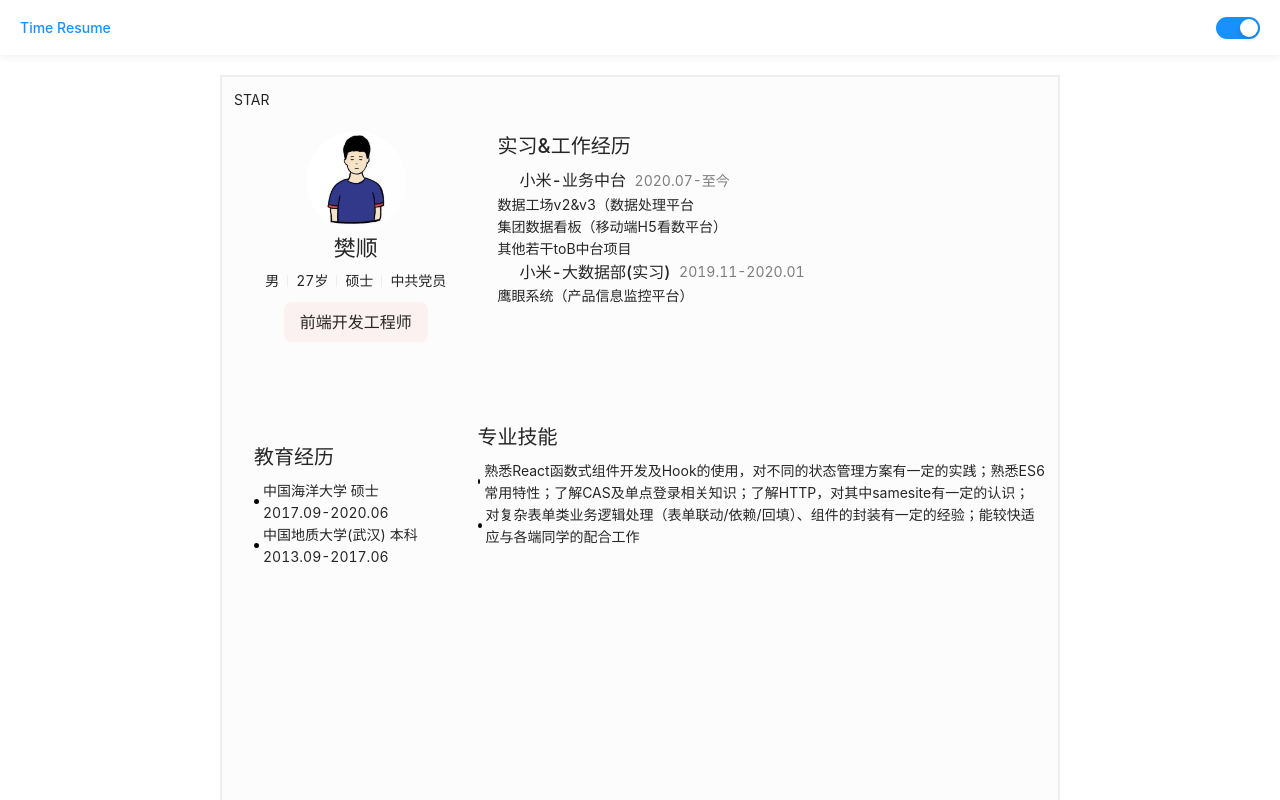
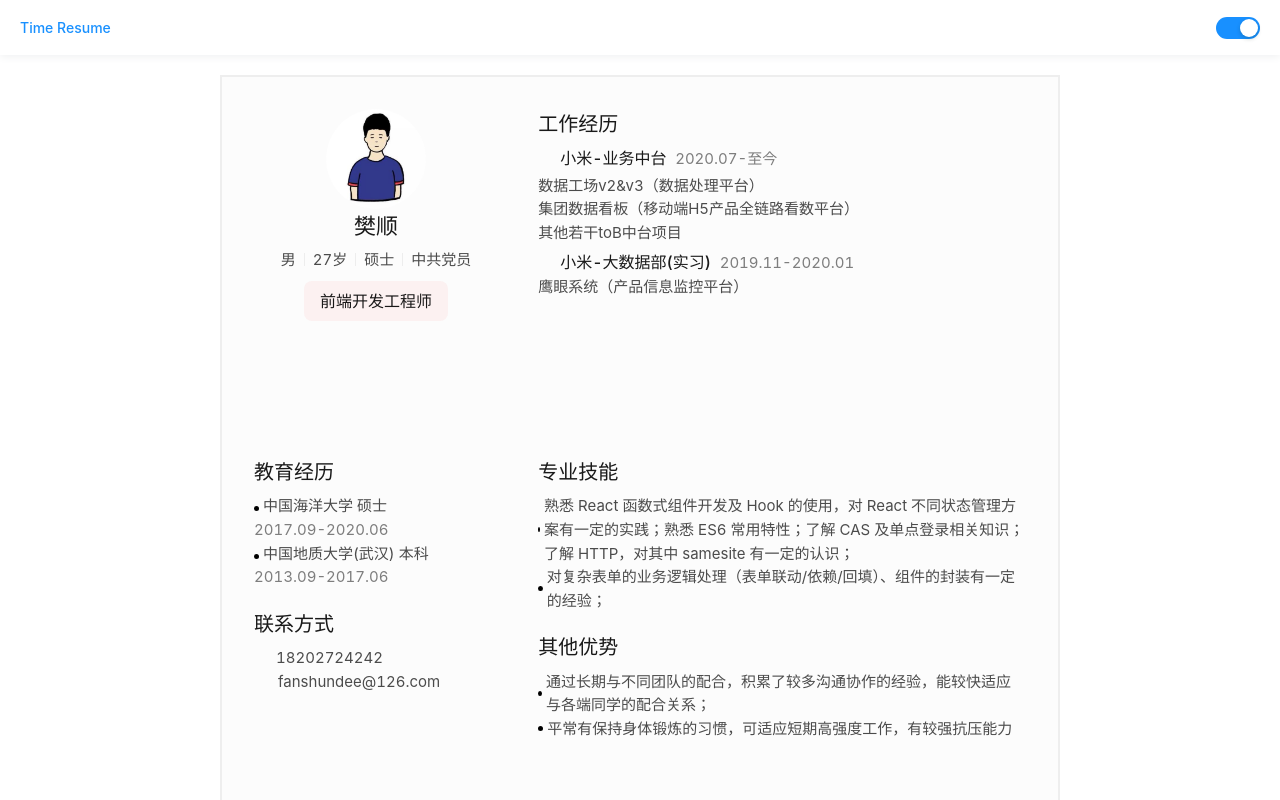
Before and after one commit to NorthwesternDirector/BeiJing, a React (Create React App) app: page /time#/resume in a window 1280 px wide. Shown: the top 800 px of the page. Built offline with nearby package versions, Linux system fonts and the light colour scheme.

Commit message:
feat: res

```diff
--- a/src/components/IconFont/index.js
+++ b/src/components/IconFont/index.js
@@ -2,7 +2,7 @@
 import { createFromIconfontCN } from '@ant-design/icons'
 
 const IconFont = createFromIconfontCN({
-  scriptUrl: ['//at.alicdn.com/t/font_1538571_43jqfqext28.js'],
+  scriptUrl: ['//at.alicdn.com/t/font_1538571_55v99e5fvfq.js'],
 })
 
 export default IconFont
--- a/src/views/resume/index.js
+++ b/src/views/resume/index.js
@@ -10,7 +10,6 @@ const cx = classNames.bind(styles)
 const Resume = () => {
   return (
     <div className={cx('out')}>
-      STAR
       <div className={cx('top')}>
         <div>
           <Avatar size="large" src={img} className={cx('customAvatar')} />
@@ -23,19 +22,22 @@ const Resume = () => {
             <Divider type="vertical" />
             中共党员
           </p>
-          <div className={cx('jd-tag', 'h4--light')}>前端开发工程师</div>
+          <div className={cx('jd-tag', 'h3--light', 'margin20')}>前端开发工程师</div>
         </div>
         <div>
-          <div className={cx('h2', 'margin6')}>实习&工作经历</div>
-          <div className={cx('line')}>
+          <div className={cx('h2', 'margin6')}>工作经历</div>
+          <div className={cx('margin6')}>
+            <div className={cx('line', 'margin2')}>
               {/* <span className={cx('dot')} /> */}
               <IconFont type="icon-mi" className={cx('icon')} />
               <span className={cx('h4')}>小米-业务中台&nbsp;&nbsp;</span>
               <span className={cx('color-gray')}>2020.07-至今</span>
             </div>
-          <div>数据工场v2&v3（数据处理平台</div>
-          <div>集团数据看板（移动端H5看数平台）</div>
+            <div>数据工场v2&v3（数据处理平台）</div>
+            <div>集团数据看板（移动端H5产品全链路看数平台）</div>
             <div>其他若干toB中台项目</div>
+          </div>
+
           <div className={cx('line')}>
             {/* <span className={cx('dot')} /> */}
             <IconFont type="icon-mi" className={cx('icon')} />
@@ -48,27 +50,51 @@ const Resume = () => {
       <div className={cx('content')}>
         <div>
           <div className={cx('h2', 'margin6')}>教育经历</div>
+          <div>
+            <span className={cx('dot')} />
+            <span>中国海洋大学 硕士</span>
+            <br />
+            <span className={cx('color-gray')}>2017.09-2020.06</span>
+          </div>
+          <div className={cx('margin20')}>
+            <span className={cx('dot')} />
+            <span>中国地质大学(武汉) 本科</span>
+            <br />
+            <span className={cx('color-gray')}>2013.09-2017.06</span>
+          </div>
+          <div className={cx('h2', 'margin6')}>联系方式</div>
           <div className={cx('line')}>
-            <span className={cx('dot')} /> 中国海洋大学 硕士
-            <br />
-            2017.09-2020.06
+            <IconFont type="icon-dianhua" className={cx('icon')} /> 18202724242
           </div>
           <div className={cx('line')}>
-            <span className={cx('dot')} /> 中国地质大学(武汉) 本科
-            <br />
-            2013.09-2017.06
+            <IconFont type="icon-youxiang" className={cx('icon')} style={{ marginRight: 6 }} />
+            fanshundee@126.com
           </div>
         </div>
         <div>
+          <div className={cx('margin20')}>
             <div className={cx('h2', 'margin6')}>专业技能</div>
+            <div className={cx('line')}>
+              <span className={cx('dot')} />
+              熟悉 React 函数式组件开发及 Hook 的使用，对 React 不同状态管理方案有一定的实践；熟悉
+              ES6 常用特性；了解 CAS 及单点登录相关知识；了解 HTTP，对其中 samesite 有一定的认识；
+            </div>
+            <div className={cx('line')}>
+              <span className={cx('dot')} />
+              对复杂表单的业务逻辑处理（表单联动/依赖/回填）、组件的封装有一定的经验；
+            </div>
+          </div>
+          <div>
+            <div className={cx('h2', 'margin6')}>其他优势</div>
             <div>
               <div className={cx('line')}>
                 <span className={cx('dot')} />
-              熟悉React函数式组件开发及Hook的使用，对不同的状态管理方案有一定的实践；熟悉ES6常用特性；了解CAS及单点登录相关知识；了解HTTP，对其中samesite有一定的认识；
+                通过长期与不同团队的配合，积累了较多沟通协作的经验，能较快适应与各端同学的配合关系；
               </div>
               <div className={cx('line')}>
                 <span className={cx('dot')} />
-              对复杂表单类业务逻辑处理（表单联动/依赖/回填）、组件的封装有一定的经验；能较快适应与各端同学的配合工作
+                平常有保持身体锻炼的习惯，可适应短期高强度工作，有较强抗压能力
+              </div>
             </div>
           </div>
         </div>
--- a/src/views/resume/index.module.less
+++ b/src/views/resume/index.module.less
@@ -5,36 +5,38 @@
   height: calc(297px * 4);
   padding: 12px;
   margin: 20px auto;
+  color: rgba(0, 0, 0, 0.7);
   background: rgba(0, 0, 0, 0.01);
   border: 2px solid #eee;
 }
 
 .top {
   display: flex;
-  height: 25%;
+  height: 30%;
+  font-size: 15px;
   & > div:first-child {
     display: flex;
-    flex-basis: 30%;
+    flex-basis: 35%;
     flex-direction: column;
     align-items: center;
     padding: 20px;
   }
   & > div {
-    flex-basis: 70%;
+    flex-basis: 65%;
     padding: 20px;
   }
 }
 .content {
   display: flex;
-  height: 70%;
-
-  margin-top: 24px;
+  height: 65%;
+  font-size: 15px;
   & > div:first-child {
-    flex-basis: 30%;
-    padding: 20px;
+    flex-basis: 35%;
+    padding: 20px 0px 20px 20px;
   }
   & > div {
-    flex-basis: 70%;
+    flex-basis: 65%;
+    padding: 20px;
   }
 }
 
@@ -45,22 +47,38 @@
 .margin6 {
   margin-bottom: 6px;
 }
+.margin2 {
+  margin-bottom: 2px;
+}
+.margin20 {
+  margin-bottom: 20px;
+}
 .h1 {
   margin-bottom: 4px;
   font-size: 22px;
   font-weight: 500;
+  color: rgba(0, 0, 0, 0.9);
 }
 .h2 {
   font-size: 20px;
   font-weight: 500;
+  color: rgba(0, 0, 0, 0.9);
+  // color: rgb(106, 90, 205);
 }
 .h3 {
   font-size: 18px;
   font-weight: 500;
+  color: rgba(0, 0, 0, 0.9);
+  &--light {
+    font-size: 16px;
+    font-weight: normal;
+    color: rgba(0, 0, 0, 0.9);
+  }
 }
 .h4 {
   font-size: 16px;
   font-weight: 500;
+  color: rgba(0, 0, 0, 0.9);
   &--light {
     font-size: 16px;
     font-weight: normal;
```
Lines whose indentation alone changed are shown as unchanged.
